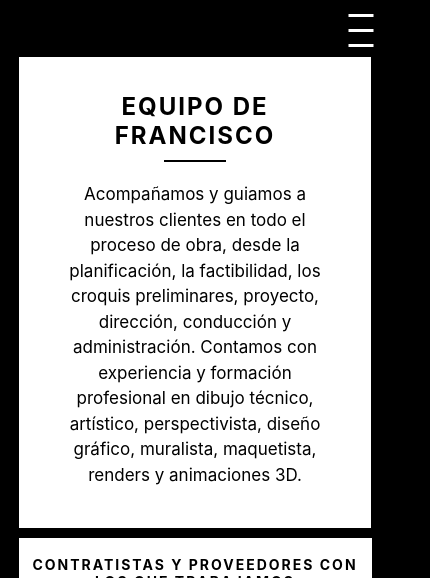
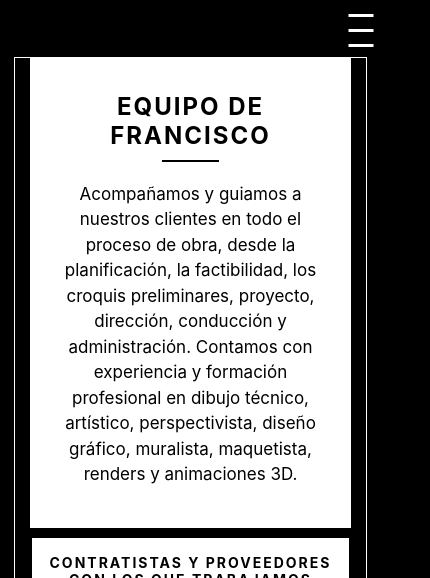
Before and after one commit to TUrielRios/deFranciscoEstudio, a React (Create React App) app: page /nosotros in a window 390 px wide. Shown: the top 578 px of the page, 430 px wide, since content can reach past the window. Built offline with nearby package versions, Linux system fonts and the light colour scheme; grey boxes are pictures that could not be loaded.

Commit message:
mini update

```diff
--- a/src/components/Nosotros/Nosotros.module.css
+++ b/src/components/Nosotros/Nosotros.module.css
@@ -4,7 +4,7 @@
   justify-content: center;
   align-self: center;
   margin: auto;
-  width: 100vw;
+  width: 100%;
 }
 /* Estilos base */
 .nosotrosSection {
@@ -122,16 +122,30 @@
 
 /* Estilos para pantallas medianas */
 @media only screen and (max-width: 768px) {
+  .mainContainerNos {
+    width: 100%;
+    margin-left: 28px;
+
+  }
+
   .nosotrosSection {
-    width: 70%; /* Ajustar el ancho del contenedor en pantallas medianas */
+    width: 70%; /* Ajusta el ancho del contenedor en pantallas pequeñas */
   }
 
   .empleadoItem {
     width: 44%; /* Ajustar el ancho de cada tarjeta en pantallas medianas */
   }
 }
+/* Estilos para pantallas pequeñas como dispositivos móviles */
 @media only screen and (max-width: 480px) {
-  .nosotrosSection{
-    width: 80%;
+  .mainContainerNos {
+    width: 100%;
+    margin-left: 14px;
+    border: 1px solid white;
   }
+
+  .nosotrosSection {
+    width: 80%; /* Ajusta el ancho del contenedor en pantallas pequeñas */
+  }
+
 }
```
